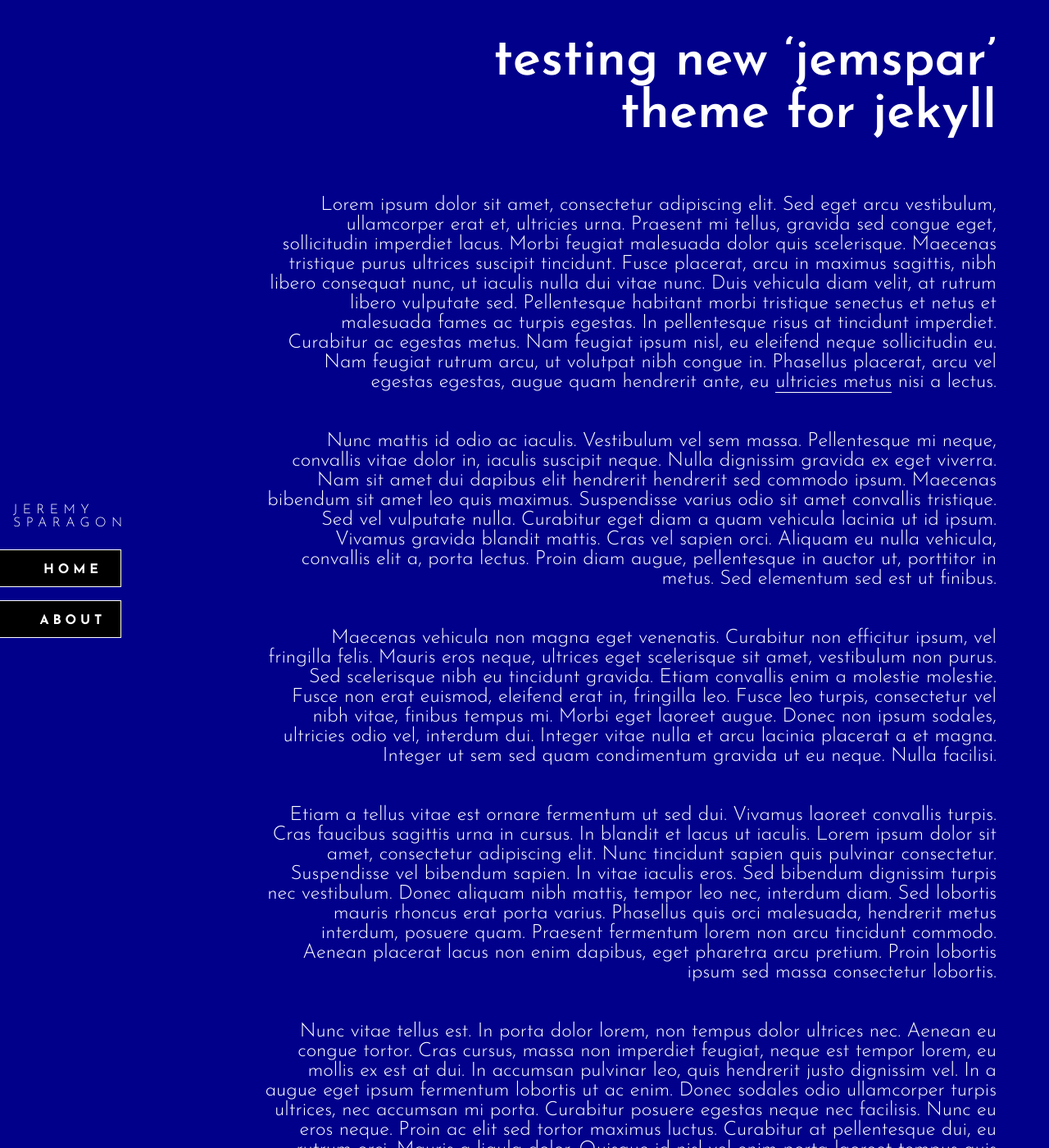
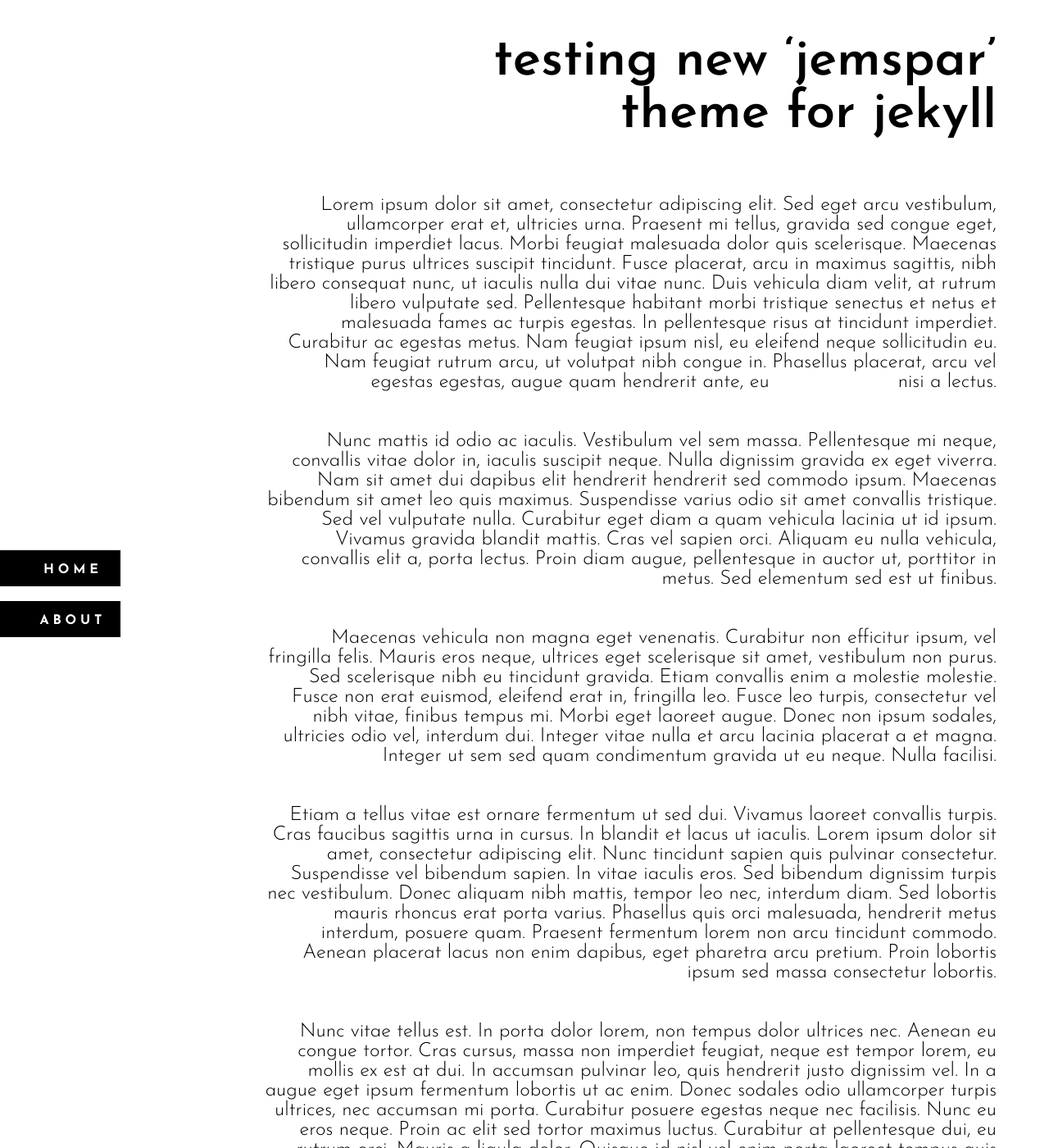
Before and after one commit to jemspar/jekyll-theme-jemspar, a Jekyll site: the page built from index.markdown, in a window 1280 px wide and 1400 px high. Shown: the whole window at 82% size. Built offline with Jekyll 4.4.1, drawn with Linux system fonts in a browser that asks for light colours.

Commit message:
dark light mode black mixin working

```diff
--- a/assets/css/styles.scss
+++ b/assets/css/styles.scss
@@ -4,6 +4,24 @@
 $background: darkblue;
 $body: white;
 $accent1: black;
+
+// MIXINS
+
+@mixin lightness ($lightness: light) {
+
+  @if $lightness == light {
+    @media (prefers-color-scheme: light) {
+      @content;
+    }
+  }
+
+  @if $lightness == dark {
+    @media (prefers-color-scheme: dark) {
+      @content;
+    }
+  }
+}
+
 
 @font-face {
 	font-family: 'Josefin Sans';
@@ -27,8 +45,17 @@ body {
 	align-items: flex-start;
 	margin:0;
 	padding: 0;
-	background-color: $background;
-	color: $body;
+	//background-color: $background;
+	//color: $body;
+        @include lightness(light) {
+          background-color: white;
+          color: black;
+        }
+        @include lightness(dark) {
+          background-color: black;
+          color: white;
+        }
+
 }
 
 nav {
```
